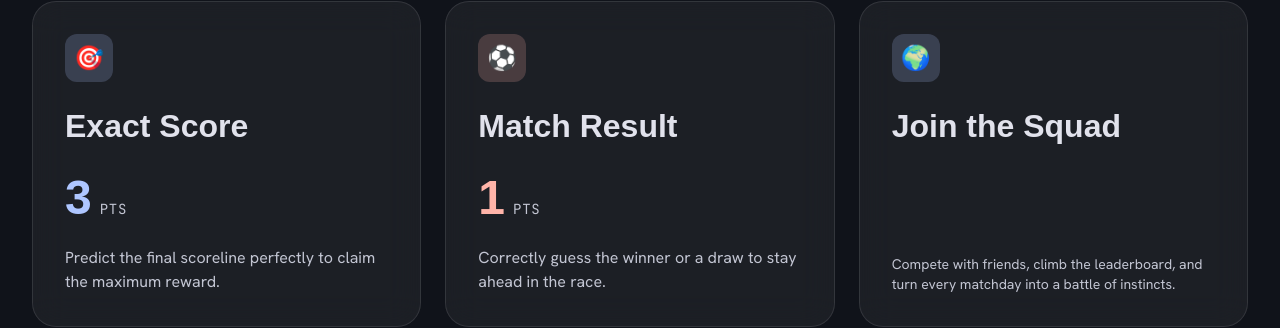
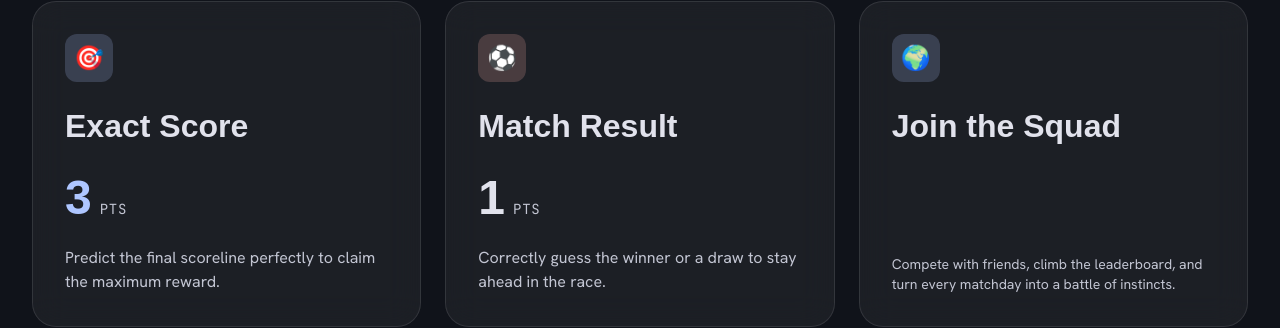
Before and after one commit to danielyongg/the-pitch-invaders, a Next.js app: page / in a window 1280 px wide. Shown: the part 1000-1328 px from the top of the page. Built offline with nearby package versions, Linux system fonts and the light colour scheme; no server answers; the database is empty; a web font is replaced by a local one.

Commit message:
Darken points accent color on scoring cards for light mode contrast

```diff
--- a/app/globals.css
+++ b/app/globals.css
@@ -19,6 +19,7 @@ body {
   --color-accent-mid: #00408f;
   --color-accent-light: #8ab0ff;
   --color-live: #ffb4a9;
+  --color-live-text: #ffb4a9;
   --color-red: #c50005;
   --color-text-primary: #e1e2ec;
   --color-text-secondary: #c3c6d3;
@@ -46,6 +47,7 @@ body {
   --color-text-muted: #6b7080;
   --color-accent-text: #0b3fa0;
   --color-accent-hover: #1a56db;
+  --color-live-text: #b3261e;
   --color-border: rgba(16,19,26,0.1);
   --color-footer: #eceef3;
   --glass-03: rgba(16,19,26,0.02);
--- a/app/page.tsx
+++ b/app/page.tsx
@@ -158,12 +158,12 @@ export default async function HomePage() {
             </div>
             <div className="grid grid-cols-1 md:grid-cols-3 gap-6">
               <ScoreCard
-                points="3" pointsColor="#aec6ff" title="Exact Score"
+                points="3" pointsColor="var(--color-accent-text)" title="Exact Score"
                 description="Predict the final scoreline perfectly to claim the maximum reward."
                 iconBg="rgba(174,198,255,0.2)" emoji="🎯"
               />
               <ScoreCard
-                points="1" pointsColor="#ffb4a9" title="Match Result"
+                points="1" pointsColor="var(--color-live-text)" title="Match Result"
                 description="Correctly guess the winner or a draw to stay ahead in the race."
                 iconBg="rgba(255,180,169,0.2)" emoji="⚽"
               />
```
